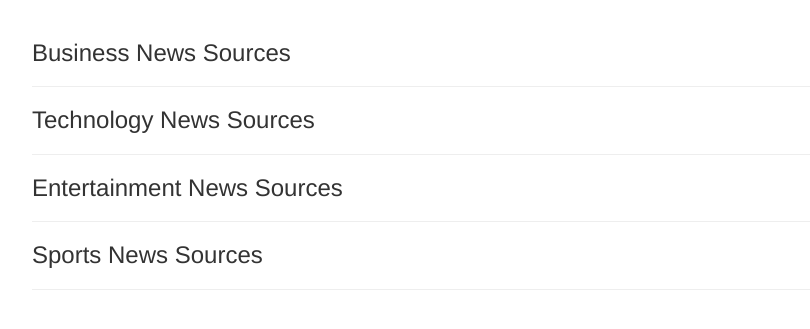
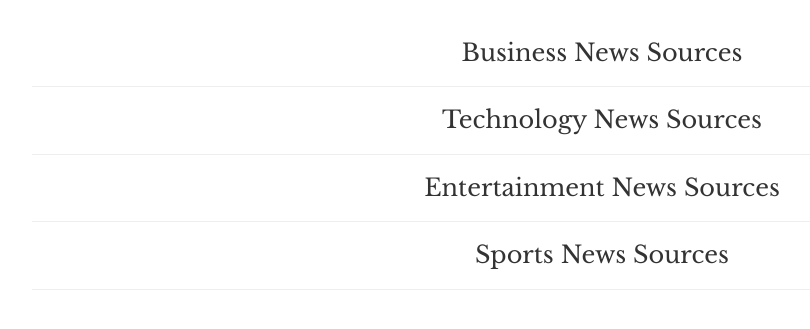
Before and after one commit to cynthiaoduol/News-Highlight, a Flask app: template app/templates/index.html in a window 1280 px wide. Shown: the part 52-381 px from the top of the page, without its empty margins (38-848 px from the left). Run offline with Flask 2, Linux system fonts and the light colour scheme; the template is opened without the code that fills it, so the values that code supplies are empty; some libraries are stand-ins or nearby versions.

Commit message:
link index.css file to index.html

```diff
--- a/app/templates/index.html
+++ b/app/templates/index.html
@@ -1,31 +1,43 @@
 {% extends 'base.html'%}
 {% import 'macros.html' as macro %}
 
+
+<!-- Styles block -->
+{% block styles%}
+
+{{ super() }}
+<link rel="stylesheet" href="{{url_for('static',filename='css/index.css')}}">
+
+{% endblock %}
+
+
+<!-- Content block -->
 {% block content%}
 <div class="container">
+
   <!-- Business News  -->
-  <h3>Business News Sources</h3>
+  <h3 class="text text-center">Business News Sources</h3>
   <hr>
 
   {{ macro.displaySourceList(sources)}}
 
   <!-- Technology News  -->
 
-  <h3>Technology News Sources</h3>
+  <h3 class="text text-center">Technology News Sources</h3>
   <hr>
 
   {{ macro.displaySourceList(technology_sources)}}
 
   <!-- Entertainment News  -->
 
-  <h3>Entertainment News Sources</h3>
+  <h3 class="text text-center">Entertainment News Sources</h3>
   <hr>
 
   {{ macro.displaySourceList(entertainment_sources)}}
 
   <!-- Sport News  -->
 
-  <h3>Sports News Sources</h3>
+  <h3 class="text text-center">Sports News Sources</h3>
   <hr>
 
   {{ macro.displaySourceList(sports_sources)}}
```
